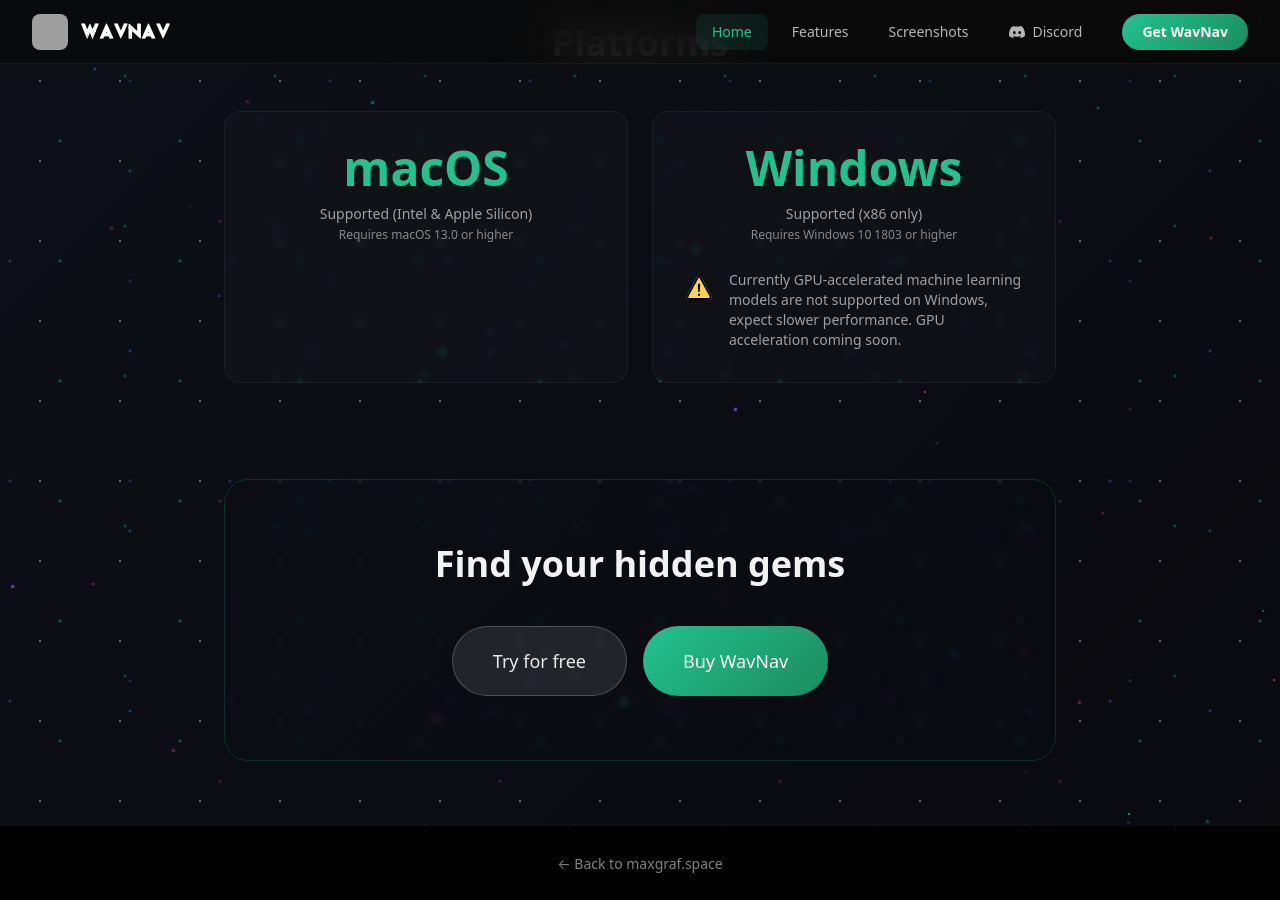
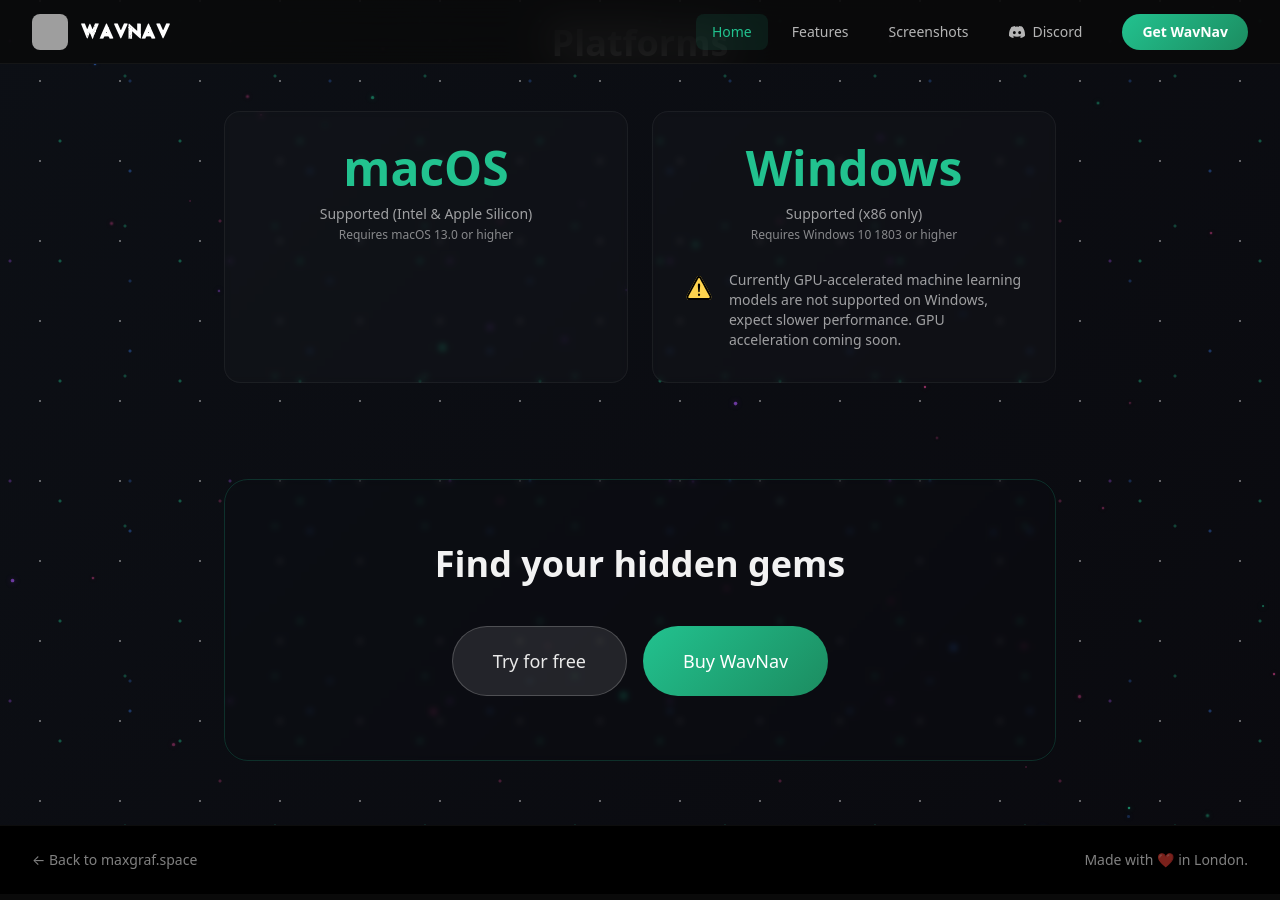
Before and after one commit to maxgraf96/maxgraf96.github.io, a Jekyll site: the page built from _wavnav/index.md, in a window 1280 px wide and 900 px high, scrolled down 3399 px. Built offline with Jekyll 4.4.1, drawn with Linux system fonts in a browser that asks for light colours; some web fonts are replaced; grey boxes are pictures that could not be loaded.

Commit message:
Little bits

```diff
--- a/_layouts/wavnav.html
+++ b/_layouts/wavnav.html
@@ -235,10 +235,13 @@
     </main>
 
     <!-- Footer -->
-	    <footer class="relative z-10 bg-black border-t border-white/5 px-6 lg:px-8 py-6 text-center" style="backdrop-filter: blur(10px);">
-	        <a href="/" class="text-white/50 text-sm no-underline transition-colors duration-200 hover:text-white/80">← Back
-	            to maxgraf.space</a>
-	    </footer>
+    <footer class="relative z-10 bg-black border-t border-white/5 px-6 lg:px-8 py-6" style="backdrop-filter: blur(10px);">
+        <div class="max-w-7xl mx-auto flex items-center justify-between">
+            <a href="/" class="text-white/50 text-sm no-underline transition-colors duration-200 hover:text-white/80">← Back
+                to maxgraf.space</a>
+            <span class="text-white/50 text-sm">Made with ❤️ in London.</span>
+        </div>
+    </footer>
 
     <script>
         function toggleMenu() {
--- a/_wavnav/index.md
+++ b/_wavnav/index.md
@@ -17,7 +17,13 @@
   <div class="hero-stars absolute inset-0 pointer-events-none z-[5]" id="heroStars"></div>
 
   <div class="relative z-10 max-w-3xl mx-auto text-center animate-slide-up">
-    <img src="/assets/images/wavnav-icon-full-no-bg.png" alt="WavNav Icon" data-no-zoom class="rounded-2xl mx-auto mb-6 " style="width: 400px; border: 1px solid rgba(100, 100, 100, 0.5);">
+    <img src="/assets/images/wavnav-icon-full-no-bg.png" alt="WavNav Icon" data-no-zoom class="rounded-2xl mx-auto mb-6 " style="width: 400px; border: 1px solid rgba(100, 100, 100, 0.5); user-drag: none;
+    -webkit-user-drag: none;
+    user-select: none;
+    -moz-user-select: none;
+    -webkit-user-select: none;
+    -ms-user-select: none;
+">
 
     <h1 class="text-5xl lg:text-6xl font-bold mb-3 tracking-tight text-white animate-slide-up font-nebulous">WavNav</h1>
 
```
